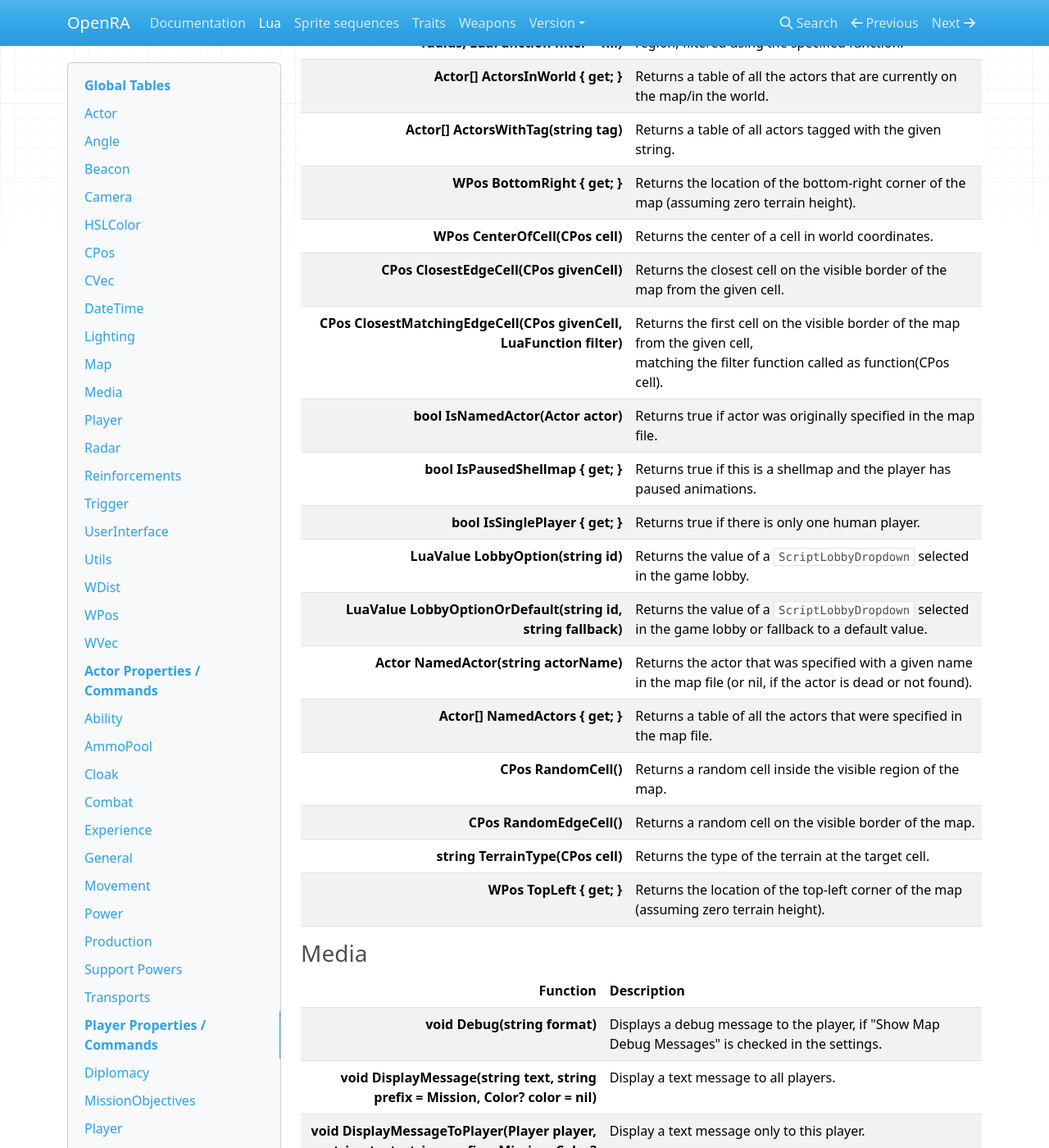
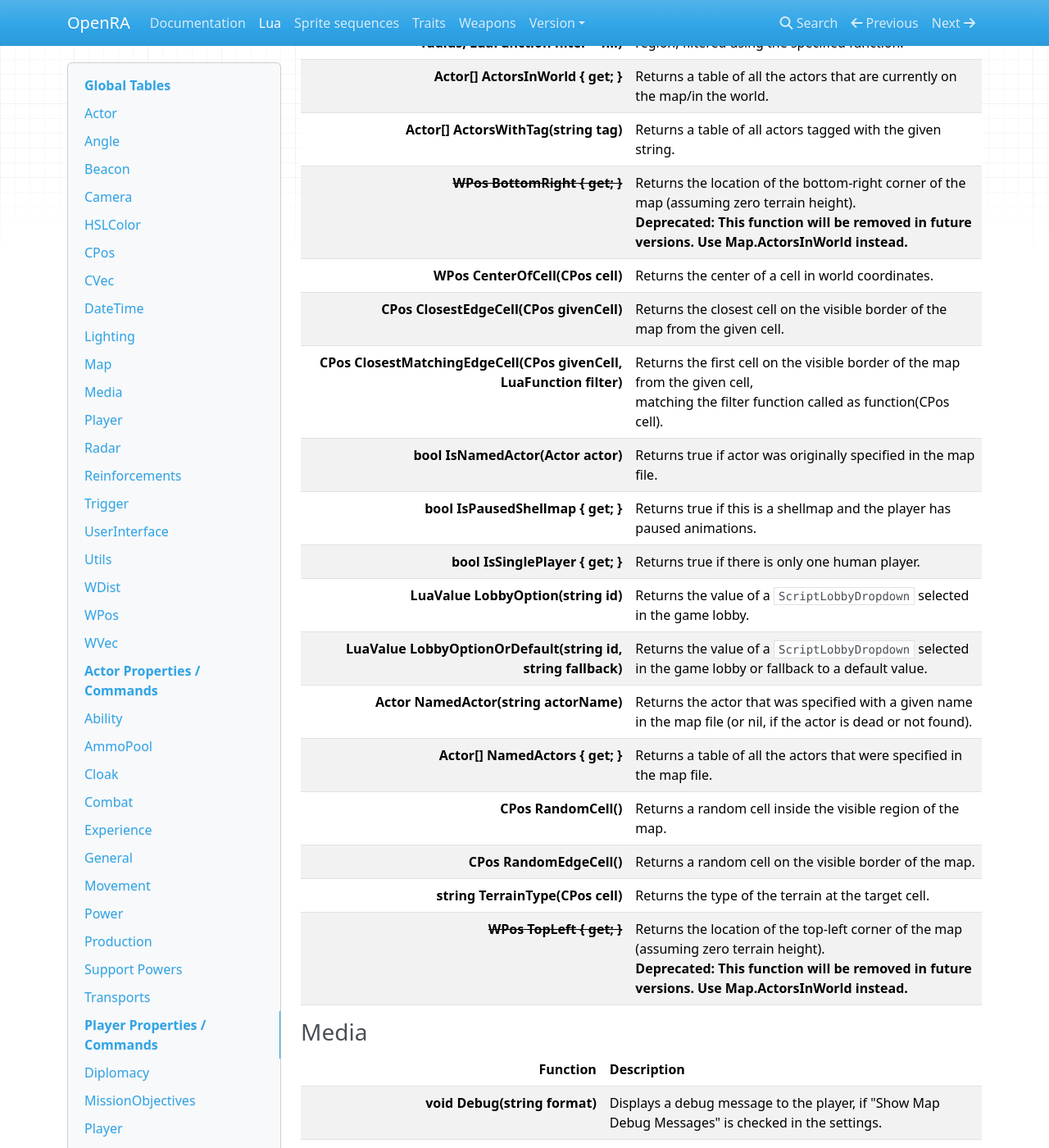
Before and after one commit to OpenRA/docs, an MkDocs documentation site: the page built from api/lua.md, in a window 1280 px wide and 1400 px high, scrolled down 4980 px. Shown: the whole window at 82% size. Built offline with MkDocs 1.6.1, drawn with Linux system fonts in a browser that asks for light colours; nearby versions of some CDN libraries.

Commit message:
Mark deprecated methods.

```diff
--- a/api/lua.md
+++ b/api/lua.md
@@ -146,7 +146,7 @@ For a basic guide about map scripts see the [`Map Scripting` wiki page](https://
 | **Actor[] ActorsInCircle(WPos location, WDist radius, LuaFunction filter = nil)** | Returns a table of all actors within the requested region, filtered using the specified function. |
 | **Actor[] ActorsInWorld { get; }** | Returns a table of all the actors that are currently on the map/in the world. |
 | **Actor[] ActorsWithTag(string tag)** | Returns a table of all actors tagged with the given string. |
-| **WPos BottomRight { get; }** | Returns the location of the bottom-right corner of the map (assuming zero terrain height). |
+| **<s>WPos BottomRight { get; }</s>** | Returns the location of the bottom-right corner of the map (assuming zero terrain height).<br />**Deprecated: This function will be removed in future versions. Use Map.ActorsInWorld instead.** |
 | **WPos CenterOfCell(CPos cell)** | Returns the center of a cell in world coordinates. |
 | **CPos ClosestEdgeCell(CPos givenCell)** | Returns the closest cell on the visible border of the map from the given cell. |
 | **CPos ClosestMatchingEdgeCell(CPos givenCell, LuaFunction filter)** | Returns the first cell on the visible border of the map from the given cell,<br />matching the filter function called as function(CPos cell). |
@@ -160,7 +160,7 @@ For a basic guide about map scripts see the [`Map Scripting` wiki page](https://
 | **CPos RandomCell()** | Returns a random cell inside the visible region of the map. |
 | **CPos RandomEdgeCell()** | Returns a random cell on the visible border of the map. |
 | **string TerrainType(CPos cell)** | Returns the type of the terrain at the target cell. |
-| **WPos TopLeft { get; }** | Returns the location of the top-left corner of the map (assuming zero terrain height). |
+| **<s>WPos TopLeft { get; }</s>** | Returns the location of the top-left corner of the map (assuming zero terrain height).<br />**Deprecated: This function will be removed in future versions. Use Map.ActorsInWorld instead.** |
 
 ### Media
 
```
